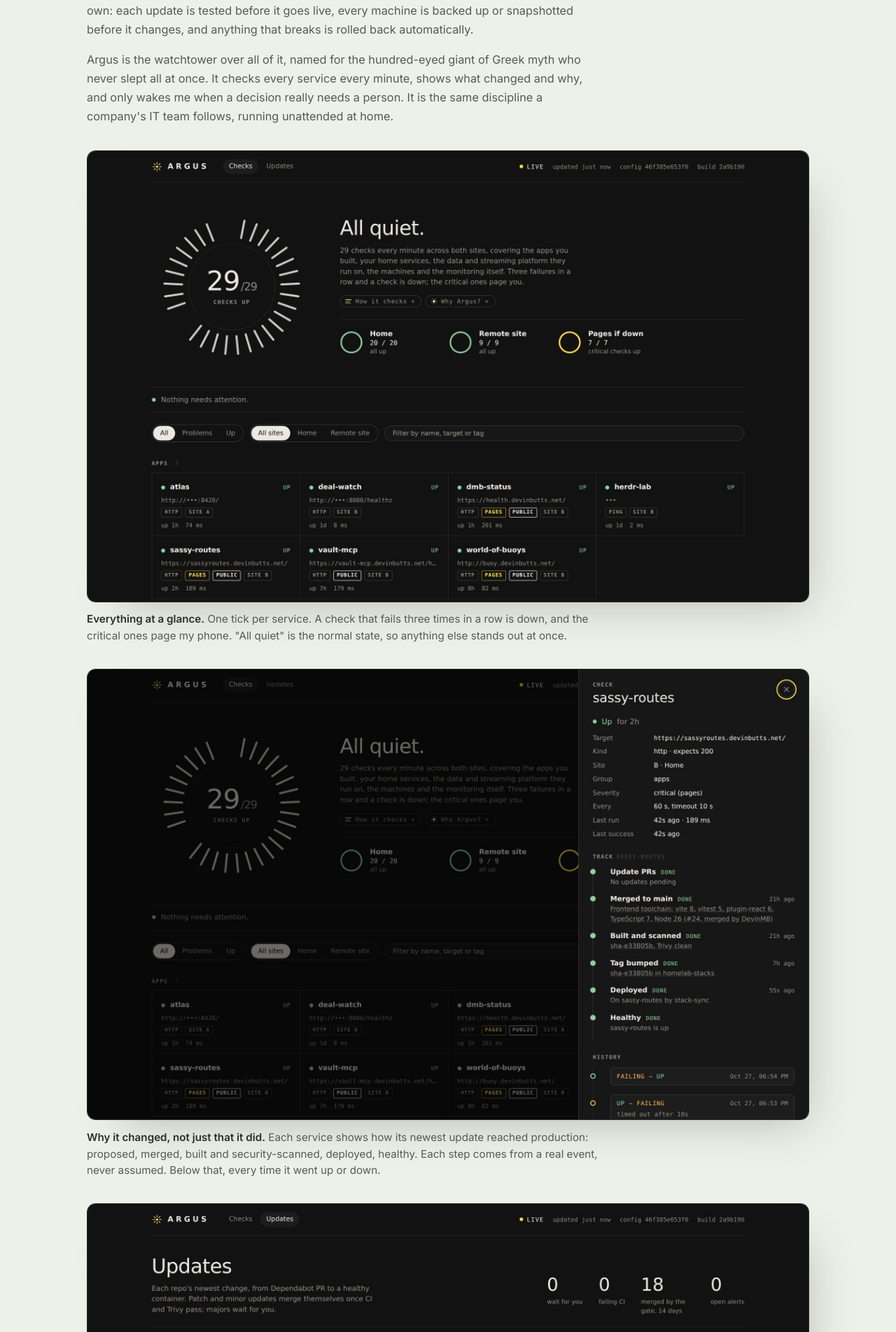
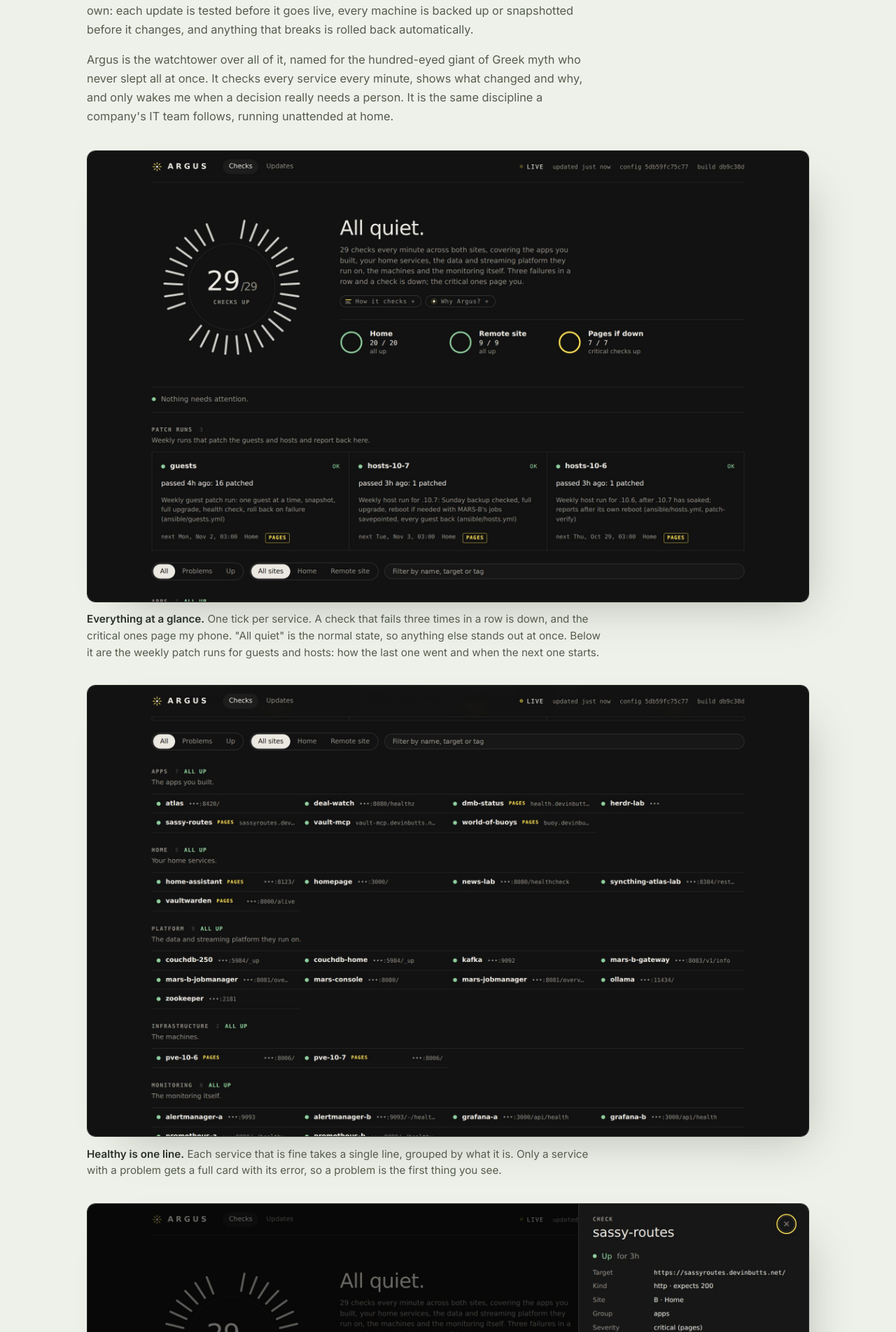
Before and after one commit to DevinMB/devinmb.github.io, a Jekyll site: the page built from argus.md, in a window 1280 px wide. Shown: the part 427-2331 px from the top of the page at 70% size. Built offline with Jekyll 4.4.1, drawn with Linux system fonts in a browser that asks for light colours; some of the changed text lies outside the part shown.

Commit message:
Argus page: screenshots for the new Updates and Checks UI (#6)
* Argus page: screenshots and captions for the new Updates and Checks UI

Co-Authored-By: Claude Opus 5.5 <noreply@anthropic.com>
Claude-Session: https://claude.ai/code/session_01NaZdmEt5VCJtgF27kW7pbJ

* CI: ignore fonts.googleapis.com in HTML-Proofer, like fonts.gstatic.com

Google Fonts CSS is generated per browser, so it cannot carry an SRI hash,
and the bare preconnect origin answers 404. Failing on main since the
portfolio refresh.

Co-Authored-By: Claude Opus 5.5 <noreply@anthropic.com>
Claude-Session: https://claude.ai/code/session_01NaZdmEt5VCJtgF27kW7pbJ

* CSS: drop text-rendering, which the W3C validator in CI rejects

Failing CI on main since the June redesign; browsers' default rendering
is close enough.

Co-Authored-By: Claude Opus 5.5 <noreply@anthropic.com>
Claude-Session: https://claude.ai/code/session_01NaZdmEt5VCJtgF27kW7pbJ

---------

Co-authored-by: Claude Opus 5.5 <noreply@anthropic.com>

```diff
--- a/argus.md
+++ b/argus.md
@@ -18,10 +18,18 @@ description: Argus, the monitor behind my self-running homelab. Every service ch
 </section>
 
 <figure class="shot">
-  <img src="{{ '/assets/pictures/argus/argus-overview.jpg' | relative_url }}" alt="Argus overview: a ring of 29 ticks, 29 of 29 checks up, 'All quiet', and a grid of services with their status" loading="lazy">
+  <img src="{{ '/assets/pictures/argus/argus-overview.jpg' | relative_url }}" alt="Argus overview: a ring of 29 ticks, 29 of 29 checks up, 'All quiet', and the three weekly patch runs with their last result and next date" loading="lazy">
   <figcaption>
     <strong>Everything at a glance.</strong>
-    One tick per service. A check that fails three times in a row is down, and the critical ones page my phone. "All quiet" is the normal state, so anything else stands out at once.
+    One tick per service. A check that fails three times in a row is down, and the critical ones page my phone. "All quiet" is the normal state, so anything else stands out at once. Below it are the weekly patch runs for guests and hosts: how the last one went and when the next one starts.
+  </figcaption>
+</figure>
+
+<figure class="shot">
+  <img src="{{ '/assets/pictures/argus/argus-services.jpg' | relative_url }}" alt="Every service by group, one compact line each: apps, home services, the data platform, the machines and the monitoring, all up" loading="lazy">
+  <figcaption>
+    <strong>Healthy is one line.</strong>
+    Each service that is fine takes a single line, grouped by what it is. Only a service with a problem gets a full card with its error, so a problem is the first thing you see.
   </figcaption>
 </figure>
 
@@ -34,10 +42,10 @@ description: Argus, the monitor behind my self-running homelab. Every service ch
 </figure>
 
 <figure class="shot">
-  <img src="{{ '/assets/pictures/argus/argus-updates.jpg' | relative_url }}" alt="The Updates view: one card per app with its newest change and a six-step track, plus counts of updates waiting, failing and merged" loading="lazy">
+  <img src="{{ '/assets/pictures/argus/argus-updates.jpg' | relative_url }}" alt="The Updates view: 'All 11 apps up to date', a five-lane board from Testing to Live with every app in the Live lane, and one plain-language row per app" loading="lazy">
   <figcaption>
     <strong>Updates that apply themselves.</strong>
-    Every app's newest change on its way to production. Routine updates are tested, merged, built, scanned and deployed without me: 18 in the last two weeks. Only big version jumps wait for a person.
+    One sentence says whether anything needs me. A board shows which stage each app is in: testing, merging, building, deploying or live. Each app then gets one plain sentence on where it is. Routine updates go all the way to live without me; only major version jumps wait for a person.
   </figcaption>
 </figure>
 
--- a/assets/css/style.scss
+++ b/assets/css/style.scss
@@ -40,7 +40,6 @@ body {
     radial-gradient(1100px 620px at 50% -8%, var(--bg-glow), transparent 70%);
   background-repeat: no-repeat;
   -webkit-font-smoothing: antialiased;
-  text-rendering: optimizeLegibility;
 }
 
 a { color: var(--sage-700); text-decoration: none; }
```
Also changed, not shown: assets/pictures/argus/argus-check.jpg, assets/pictures/argus/argus-overview.jpg, assets/pictures/argus/argus-services.jpg (added), assets/pictures/argus/argus-updates.jpg, 1 other file.
